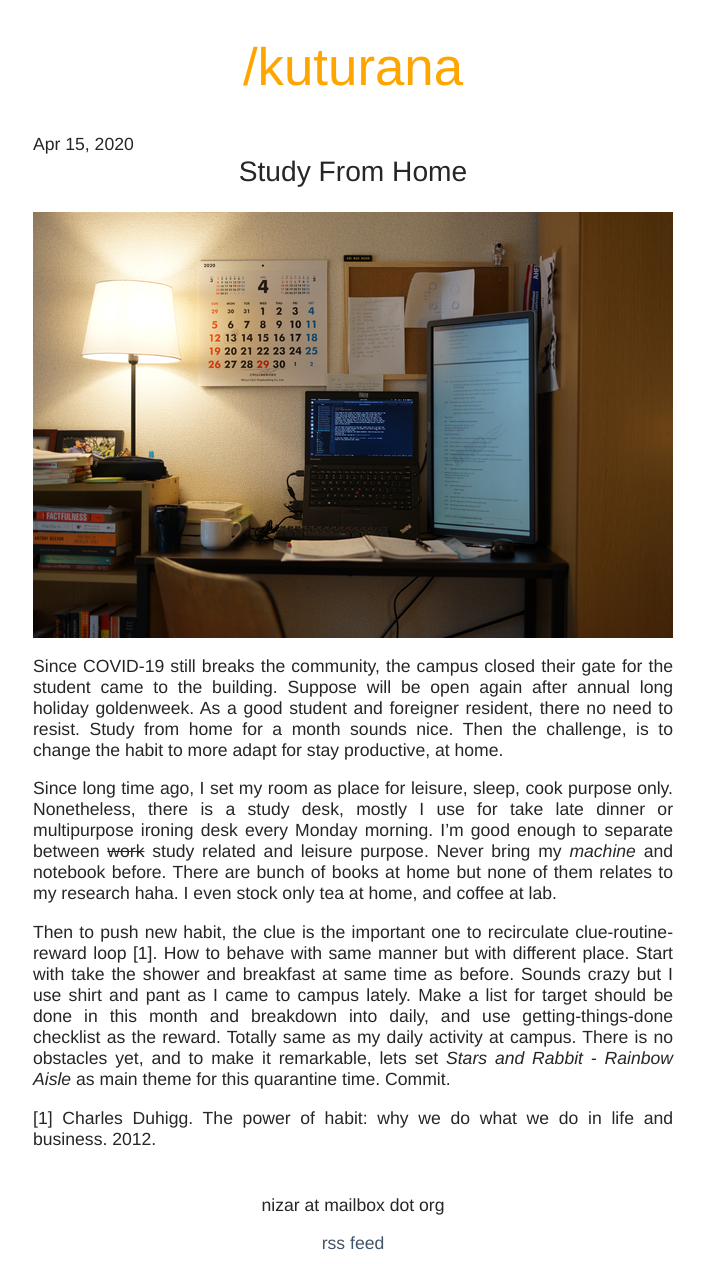
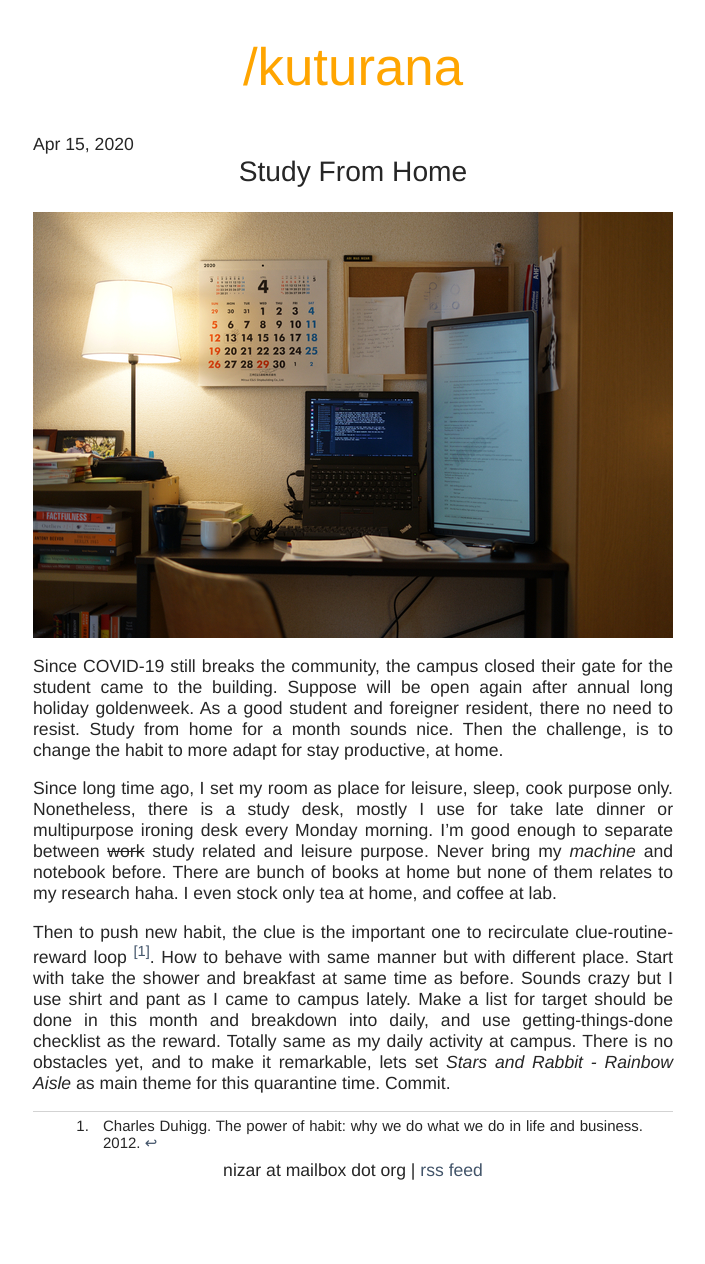
Before and after one commit to kuturana/kuturana.github.io, a Jekyll site: the page built from _posts/2020-04-15-study-from-home.md, in a window 1280 px wide. Shown: the whole page, without its empty margins (287-992 px from the left). Built offline with Jekyll 4.4.1, drawn with Linux system fonts in a browser that asks for light colours; after the commit the page ends 1209 px from its top, so only the background shows below that.

Commit message:
layouting

```diff
--- a/_includes/footer.html
+++ b/_includes/footer.html
@@ -1,5 +1,4 @@
 <footer>
-	<p>nizar at mailbox dot org</p>
-    <a href='http://kuturana.github.io/feed.xml' rel='alternate'
-       type='application/atom+xml'>rss feed</a>
+	<p>nizar at mailbox dot org | <a href='http://kuturana.github.io/feed.xml' rel='alternate'
+       type='application/atom+xml'>rss feed</a></p>
 </footer>
--- a/_posts/2020-04-15-study-from-home.md
+++ b/_posts/2020-04-15-study-from-home.md
@@ -9,6 +9,7 @@ Since COVID-19 still breaks the community, the campus closed their gate for the
 
 Since long time ago, I set my room as place for leisure, sleep, cook purpose only. Nonetheless, there is a study desk, mostly I use for take late dinner or multipurpose ironing desk every Monday morning. I'm good enough to separate between ~~work~~ study related and leisure purpose. Never bring my *machine* and notebook before. There are bunch of books at home but none of them relates to my research haha. I even stock only tea at home, and coffee at lab.
 
-Then to push new habit, the clue is the important one to recirculate clue-routine-reward loop [1]. How to behave with same manner but with different place. Start with take the shower and breakfast at same time as before. Sounds crazy but I use shirt and pant as I came to campus lately. Make a list for target should be done in this month and breakdown into daily, and use getting-things-done checklist as the reward. Totally same as my daily activity at campus. There is no obstacles yet, and to make it remarkable, lets set *Stars and Rabbit - Rainbow Aisle* as main theme for this quarantine time. Commit.
+Then to push new habit, the clue is the important one to recirculate clue-routine-reward loop [^1]. How to behave with same manner but with different place. Start with take the shower and breakfast at same time as before. Sounds crazy but I use shirt and pant as I came to campus lately. Make a list for target should be done in this month and breakdown into daily, and use getting-things-done checklist as the reward. Totally same as my daily activity at campus. There is no obstacles yet, and to make it remarkable, lets set *Stars and Rabbit - Rainbow Aisle* as main theme for this quarantine time. Commit.
 
-[1] Charles Duhigg. The power of habit: why we do what we do in life and business. 2012.
+---
+[^1]: Charles Duhigg. The power of habit: why we do what we do in life and business. 2012.
--- a/_sass/_layout.scss
+++ b/_sass/_layout.scss
@@ -25,10 +25,11 @@ h1 {
   }
 }
 h2 {
-  margin-top: 0;
+  margin-top: 0px;
   font-size: 1.6em;
   font-weight: normal;
 }
+
 header {
   padding: 0px 10px;
   text-align: center;
@@ -43,7 +44,7 @@ a:hover {
    text-decoration: none;
 }
 main {
-  padding: 0 15px;
+  padding: 0 0px;
   max-width: $content-width;
   margin: 0 auto;
 }
@@ -53,7 +54,7 @@ time {
 }
 footer {
   text-align: center;
-  padding: 10px;
+  padding-bottom: 10px;
 }
 hr {
     height: 1px;
@@ -71,4 +72,21 @@ img {
 }
 .pagination {
     text-align: center;
- }
+}
+
+div.footnotes {
+   font-size: 15px;
+   margin: -10px 20px;
+}
+
+.footnotes p {
+   margin: 10px;
+}
+
+a.footnote:before {
+  content: "[";
+}
+
+a.footnote:after {
+  content: "]";
+}
--- a/index.html
+++ b/index.html
@@ -6,7 +6,8 @@ layout: default
 <center><time>{{ post.date | date: "%b %-d, %Y" }}</time></center>
 <h2>{{ post.title }}</h2>
 {{ post.excerpt }}
-<hr>
+<br>
+<!-- put <hr> if want a line -->
 {% endfor %}
 
 <!-- pagination -->
```
